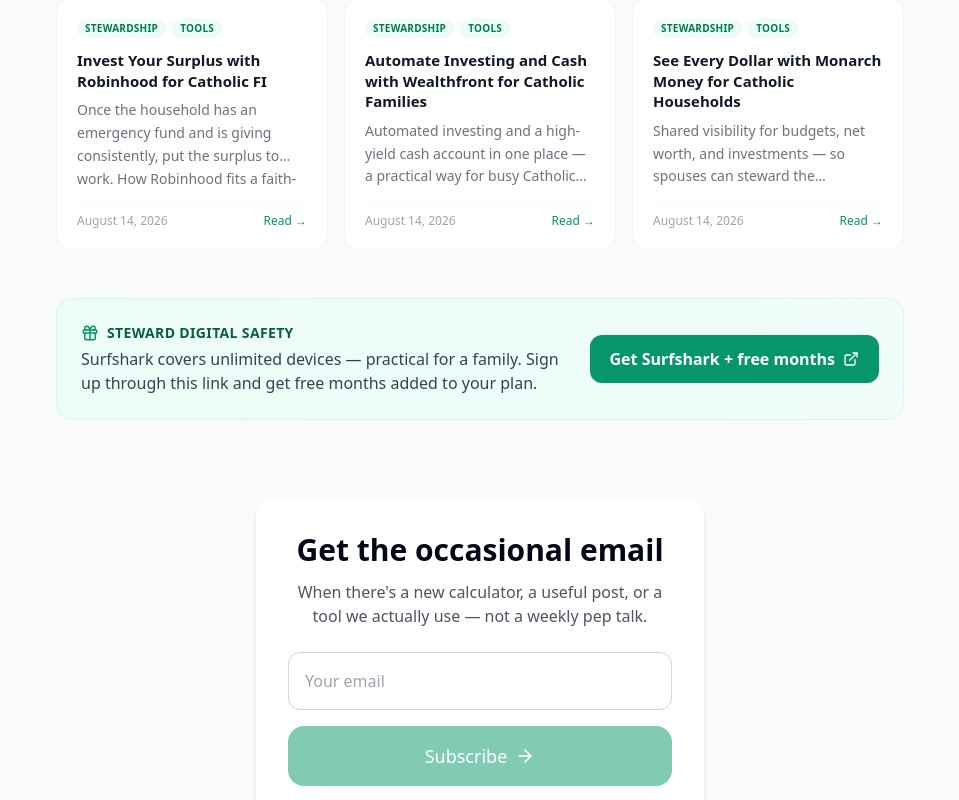
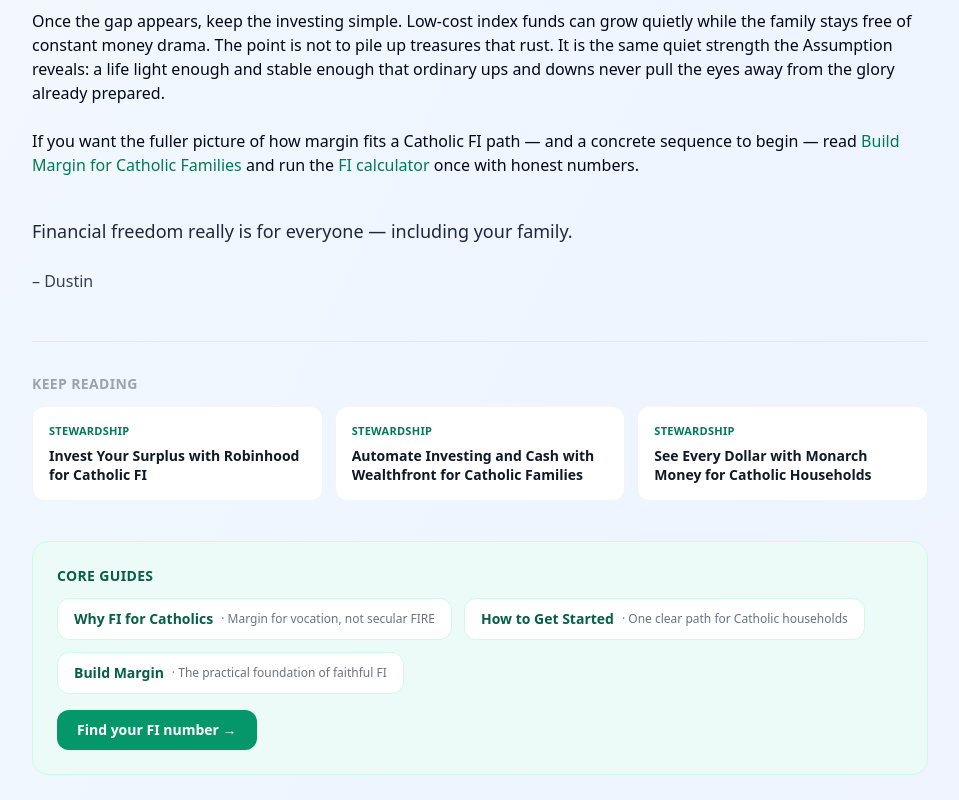
Before and after one commit to daughterpop/super-fi-calc, a React (Vite) app: page /blog/build-margin-for-heavenly-hope-lessons-from-the-assumption in a window 1280 px wide. Shown: the part 1140-1940 px from the top of the page, without its empty margins (160-1119 px from the left). Built offline with nearby package versions, Linux system fonts and the light colour scheme.

Commit message:
Add daily blog post: Build Margin for Heavenly Hope: Lessons from the Assumption – August 15, 2026

```diff
--- a/src/data/posts.js
+++ b/src/data/posts.js
@@ -1,4 +1,14 @@
 const rawPosts = [
+  {
+    title: 'Build Margin for Heavenly Hope: Lessons from the Assumption',
+    date: 'August 15, 2026',
+    dateSort: '2026-08-15',
+    excerpt: 'On the Solemnity of the Assumption, Catholic families learn that real financial margin keeps eyes lifted toward heaven — so money serves the pilgrimage instead of becoming the destination.',
+    readTime: '4 min read',
+    link: '/blog/build-margin-for-heavenly-hope-lessons-from-the-assumption',
+    tags: ['Stewardship', 'Seasonal'],
+    featured: false
+  },
   {
     title: 'Invest Your Surplus with Robinhood for Catholic FI',
     date: 'August 14, 2026',
--- a/src/main.jsx
+++ b/src/main.jsx
@@ -75,6 +75,7 @@
 import BuildMarginThatGuardsYourPeaceLessonsFromStJaneFrancesDeChantal from './pages/build-margin-that-guards-your-peace-lessons-from-st-jane-frances-de-chantal.jsx';
 import FidelityInLeanSeasonsLessonsFromStsPontianAndHippolytus from './pages/fidelity-in-lean-seasons-lessons-from-sts-pontian-and-hippolytus.jsx';
 import BuildMarginForRadicalLoveLessonsFromStMaximilianKolbe from './pages/build-margin-for-radical-love-lessons-from-st-maximilian-kolbe.jsx';
+import BuildMarginForHeavenlyHopeLessonsFromTheAssumption from './pages/build-margin-for-heavenly-hope-lessons-from-the-assumption.jsx';
 
 ReactDOM.createRoot(document.getElementById('root')).render(
   <React.StrictMode>
@@ -153,6 +154,7 @@
           <Route path="/blog/build-margin-that-guards-your-peace-lessons-from-st-jane-frances-de-chantal" element={<BuildMarginThatGuardsYourPeaceLessonsFromStJaneFrancesDeChantal />} />
           <Route path="/blog/fidelity-in-lean-seasons-lessons-from-sts-pontian-and-hippolytus" element={<FidelityInLeanSeasonsLessonsFromStsPontianAndHippolytus />} />
           <Route path="/blog/build-margin-for-radical-love-lessons-from-st-maximilian-kolbe" element={<BuildMarginForRadicalLoveLessonsFromStMaximilianKolbe />} />
+          <Route path="/blog/build-margin-for-heavenly-hope-lessons-from-the-assumption" element={<BuildMarginForHeavenlyHopeLessonsFromTheAssumption />} />
 
           <Route path="*" element={<App />} />
         </Routes>
--- /dev/null
+++ b/src/pages/build-margin-for-heavenly-hope-lessons-from-the-assumption.jsx
@@ -0,0 +1,81 @@
+import React from 'react';
+import { Link } from 'react-router-dom';
+import BlogPostFooter from '../components/BlogPostFooter';
+
+export default function BuildMarginForHeavenlyHopeLessonsFromTheAssumption() {
+  return (
+    <div className="min-h-screen bg-gradient-to-br from-slate-50 via-blue-50 to-indigo-50 py-12 px-4">
+      <div className="max-w-4xl mx-auto prose prose-slate">
+        <h1 className="text-4xl md:text-5xl font-bold text-gray-900 mb-8">
+          Build Margin for Heavenly Hope: Lessons from the Assumption
+        </h1>
+
+        <p className="text-lg text-gray-700 mb-8 leading-relaxed">
+          Hey everyone,
+        </p>
+
+        <p className="text-xl font-semibold text-gray-800 mb-4">
+          Today the Church celebrates the Assumption of the Blessed Virgin Mary.
+        </p>
+
+        <p className="mb-6">
+          At the end of her earthly life, Mary was taken up body and soul into heavenly glory. The dogma reminds us that our bodies matter, that death is not the final word, and that the destiny of every faithful soul is not endless accumulation on earth but the joy of heaven. St. Josemaría Escrivá put it plainly: the feast prompts us to acknowledge the basis for joyful hope. We are still pilgrims, but our Mother has gone on ahead and points to the reward of our efforts.
+        </p>
+
+        <p className="mb-6">
+          For Catholic families building financial independence, this feast is a quiet course correction. Money is a real tool. It buys food, roofs, education, and the capacity to give. Yet the Assumption keeps our eyes from settling too low. When the household lives as if the only future that counts is the one measured in net worth, anxiety grows and generosity shrinks. Real{' '}
+          <Link to="/blog/build-margin-for-catholic-families" className="text-emerald-700 font-medium hover:underline">
+            financial margin
+          </Link>{' '}
+          creates the practical freedom to keep heaven in view — so ordinary decisions about spending, saving, and giving stay ordered toward the true end rather than the next lifestyle upgrade.
+        </p>
+
+        <h2 className="text-2xl font-bold text-gray-900 mt-10 mb-4">
+          Why margin serves heavenly hope
+        </h2>
+        <p className="mb-6">
+          Margin is the gap between what comes in and what goes out. That gap is not an end in itself. It is the breathing room that lets a family refuse the pressure to treat every dollar as sacred to status or security. When the emergency fund is solid, the tithe is automated, and lifestyle inflation is resisted, the household can look up. A medical bill, a relative in need, or the simple choice to work a little less so a parent can be present no longer feels like a threat to survival. The same freedom that lets Mary’s children live lightly on earth is the freedom that keeps them oriented to the glory that already belongs to her.
+        </p>
+
+        <ul className="list-disc pl-6 space-y-3 mb-8 text-gray-700">
+          <li>Keep a true emergency fund so ordinary crises never force panic selling or debt that crowds out prayer and presence.</li>
+          <li>Give first (tithe and alms) so generosity remains a settled claim rather than an afterthought when cash feels tight.</li>
+          <li>Refuse lifestyle creep so raises and bonuses expand capacity to serve rather than raise the floor of comfort.</li>
+          <li>Treat time as part of the margin: lower required income frees hours for family, parish, and rest that money alone cannot buy.</li>
+        </ul>
+
+        <p className="mb-6">
+          The Assumption does not ask us to despise the body or the material world. It asks us to remember where both are headed. Building margin through steady, faithful stewardship is one concrete way Catholic families practice that memory in the checkbook and the calendar.
+        </p>
+
+        <h2 className="text-2xl font-bold text-gray-900 mt-10 mb-4">
+          Keep the surplus pointed toward the goal
+        </h2>
+        <p className="mb-6">
+          Once the gap appears, keep the investing simple. Low-cost index funds can grow quietly while the family stays free of constant money drama. The point is not to pile up treasures that rust. It is the same quiet strength the Assumption reveals: a life light enough and stable enough that ordinary ups and downs never pull the eyes away from the glory already prepared.
+        </p>
+        <p className="mb-6">
+          If you want the fuller picture of how margin fits a Catholic FI path — and a concrete sequence to begin — read{' '}
+          <Link to="/blog/build-margin-for-catholic-families" className="text-emerald-700 font-medium hover:underline">
+            Build Margin for Catholic Families
+          </Link>{' '}
+          and run the{' '}
+          <Link to="/calculators" className="text-emerald-700 font-medium hover:underline">
+            FI calculator
+          </Link>{' '}
+          once with honest numbers.
+        </p>
+
+        <p className="text-lg font-medium text-gray-800 mt-10">
+          Financial freedom really is for everyone — including your family.
+        </p>
+
+        <p className="text-gray-700 font-medium mt-6">
+          – Dustin
+        </p>
+
+        <BlogPostFooter />
+      </div>
+    </div>
+  );
+}
```
Also changed, not shown: 2 other files (tests, documents, lock files or other folders).
